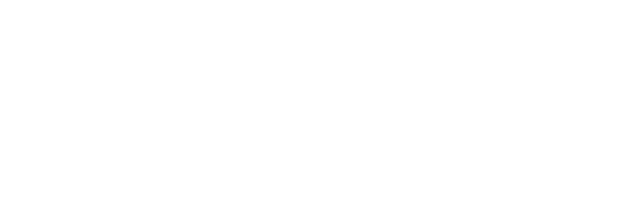
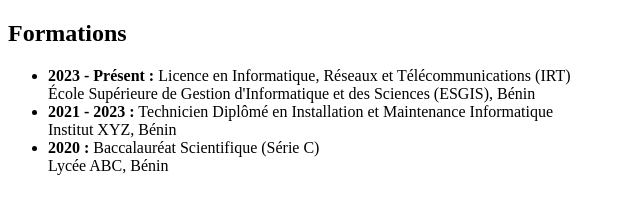
Before and after one commit to akimossvilla/mon-cv, a plain HTML site: page index.html in a window 1280 px wide. Shown: the whole page, without its empty margins (0-640 px from the left). Drawn offline with Linux system fonts and the light colour scheme.

Commit message:
mise en place de la section formations

```diff
--- a/index.html
+++ b/index.html
@@ -7,6 +7,13 @@
     <link rel="stylesheet" href="style.css">
 </head>
 <body>
-
+    <section id="formations">
+        <h2>Formations</h2>
+        <ul>
+            <li><strong>2023 - Présent :</strong> Licence en Informatique, Réseaux et Télécommunications (IRT)<br>École Supérieure de Gestion d'Informatique et des Sciences (ESGIS), Bénin</li>
+            <li><strong>2021 - 2023 :</strong> Technicien Diplômé en Installation et Maintenance Informatique<br>Institut XYZ, Bénin</li>
+            <li><strong>2020 :</strong> Baccalauréat Scientifique (Série C)<br>Lycée ABC, Bénin</li>
+        </ul>
+    </section>
 </body>
 </html>
```
